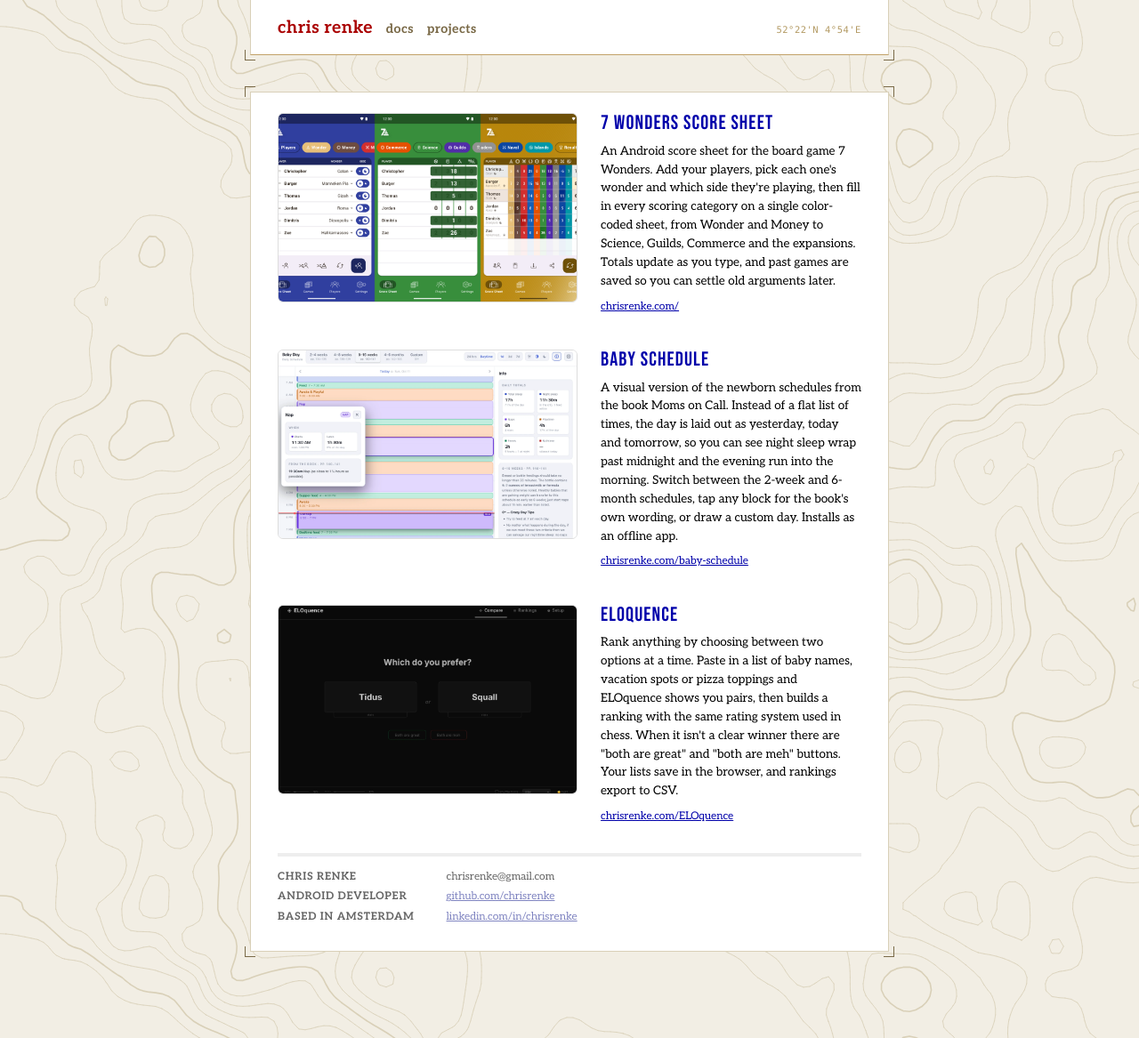
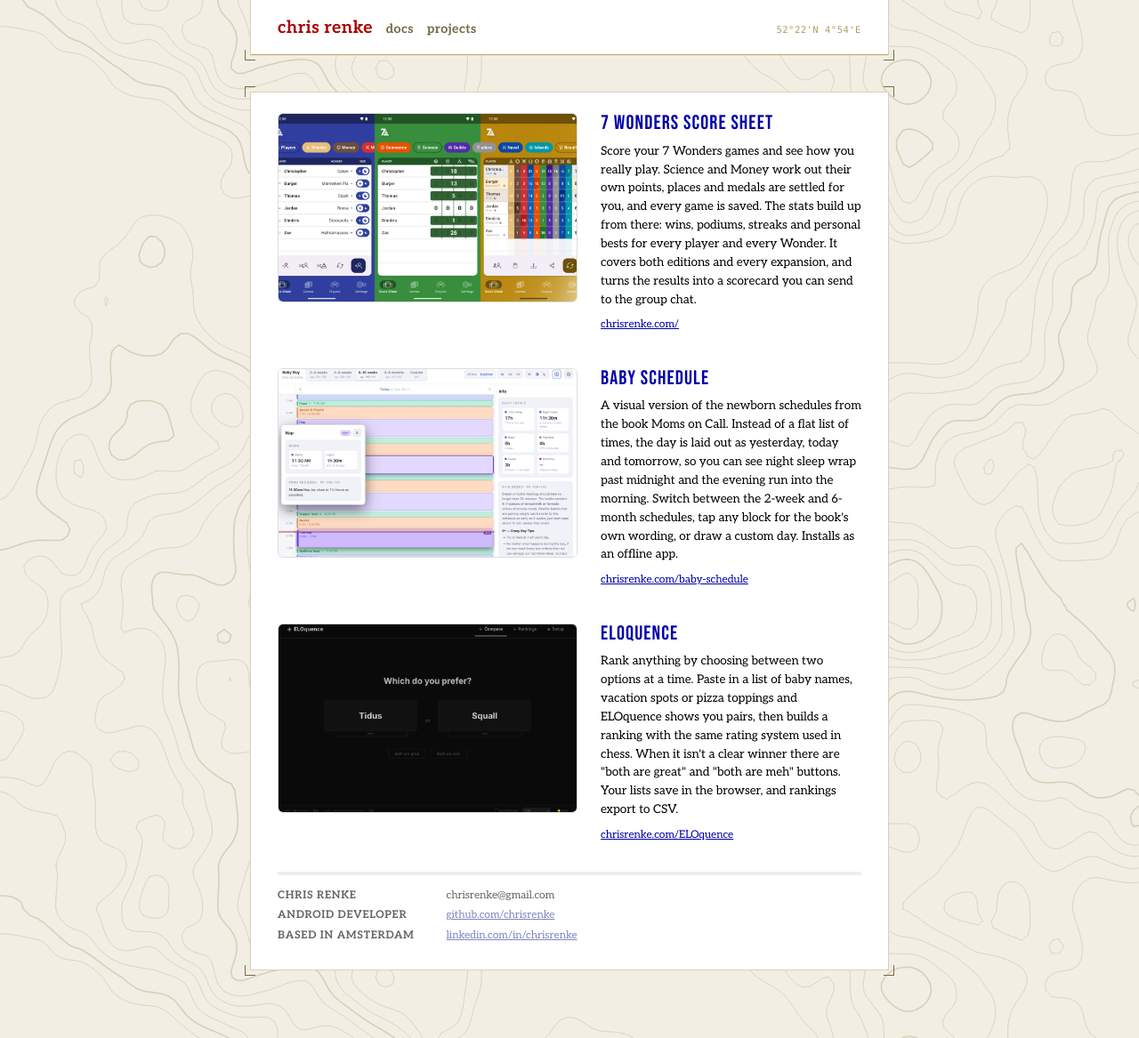
Before and after one commit to ChrisRenke/chrisrenke.github.io, a Jekyll site: the page built from projects.html, in a window 1280 px wide. Shown: the whole page at 89% size. Built offline with Jekyll 4.4.1, drawn with Linux system fonts in a browser that asks for light colours.

Commit message:
Rewrite 7 Wonders blurb from the Play Store copy
Co-Authored-By: Claude Sonnet 5.5 <noreply@anthropic.com>

```diff
--- a/_data/projects.yml
+++ b/_data/projects.yml
@@ -6,11 +6,12 @@
   image: /assets/projects/7-wonders.png
   # date:
   blurb: >-
-    An Android score sheet for the board game 7 Wonders. Add your players, pick
-    each one's wonder and which side they're playing, then fill in every scoring
-    category on a single color-coded sheet, from Wonder and Money to Science,
-    Guilds, Commerce and the expansions. Totals update as you type, and past
-    games are saved so you can settle old arguments later.
+    Score your 7 Wonders games and see how you really play. Science and Money
+    work out their own points, places and medals are settled for you, and every
+    game is saved. The stats build up from there: wins, podiums, streaks and
+    personal bests for every player and every Wonder. It covers both editions
+    and every expansion, and turns the results into a scorecard you can send
+    to the group chat.
 
 - title: Baby Schedule
   url: https://chrisrenke.com/baby-schedule
```
